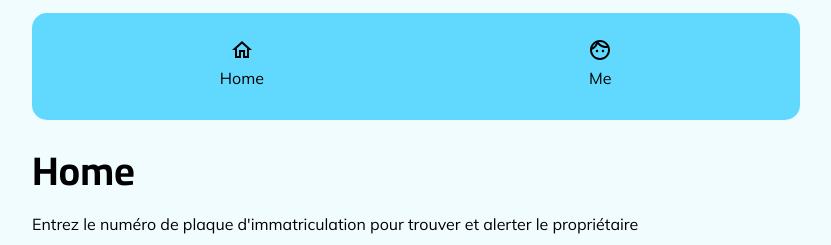
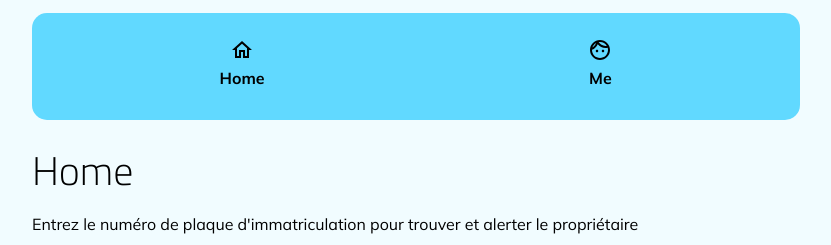
Before and after one commit to AlertnGo/AlertngoFront, a React (Create React App) app: page / in a window 1280 px wide. Shown: the top 245 px of the page, without its empty margins (224-1055 px from the left). Built offline with nearby package versions, Linux system fonts and the light colour scheme.

Commit message:
scss march

```diff
--- a/src/assets/main.scss
+++ b/src/assets/main.scss
@@ -14,6 +14,7 @@ $good: #4cff48;
 
 %fontCairo{
     font-family: 'Cairo', sans-serif;
+    font-weight: 300;
 }
 
 %fontMulish {
--- a/src/components/Header/style.scss
+++ b/src/components/Header/style.scss
@@ -1,6 +1,6 @@
 @import "../../assets/main.scss";
 
-.headerpc{
+.headerpc {
   width: 60%;
   padding: 2%;
   background: $maincolor;
@@ -10,22 +10,22 @@
   display: flex;
   justify-content: space-around;
 
-  a{
+  a {
     display: block;
     color: $black;
     text-decoration: none;
+    @extend %fontCairo;
+    font-weight: 700;
 
-
-    div{
+    div {
       display: flex;
       flex-direction: column;
-      align-items:center;
+      align-items: center;
       justify-content: center;
     }
 
-    &:hover{
-color: $white;
+    &:hover {
+      color: $white;
     }
-
   }
 }
```
